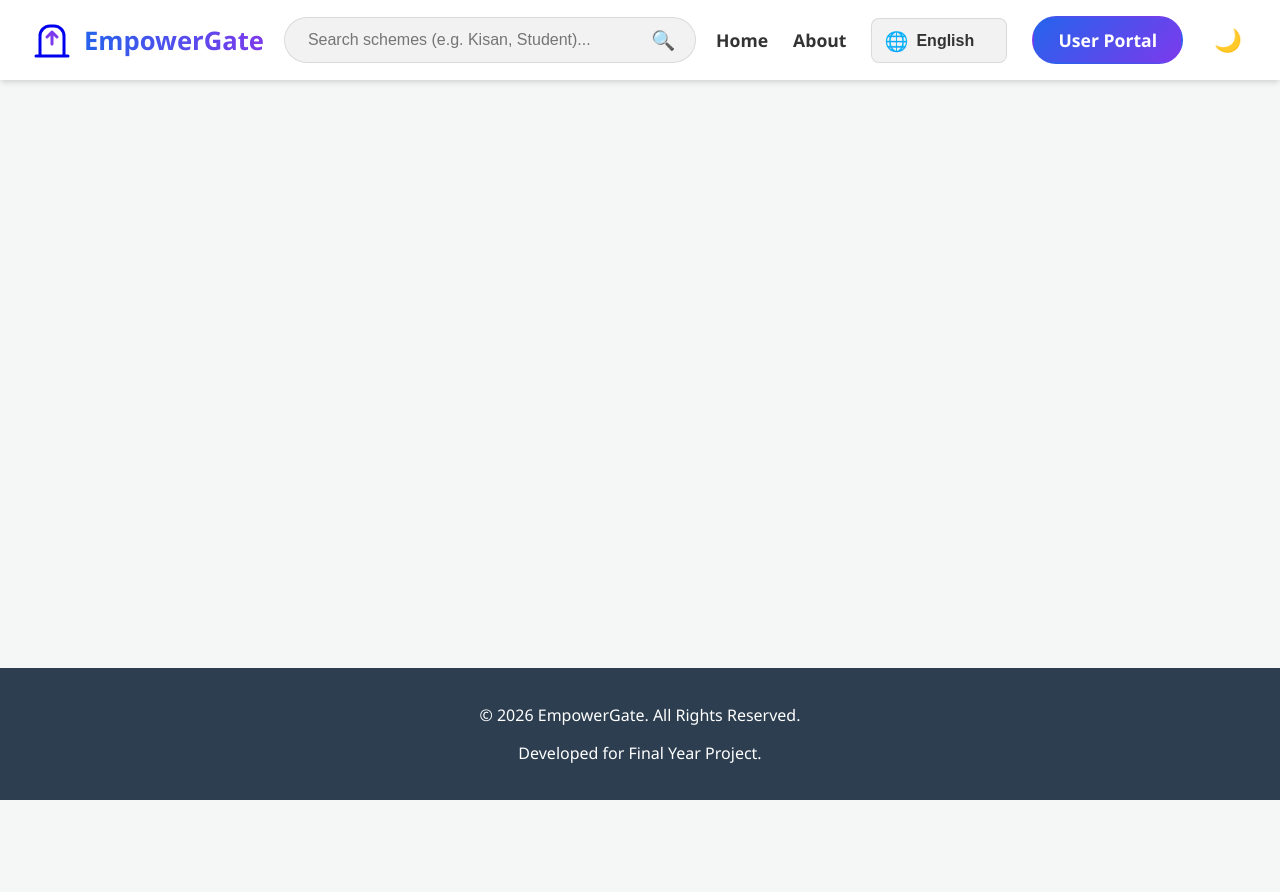
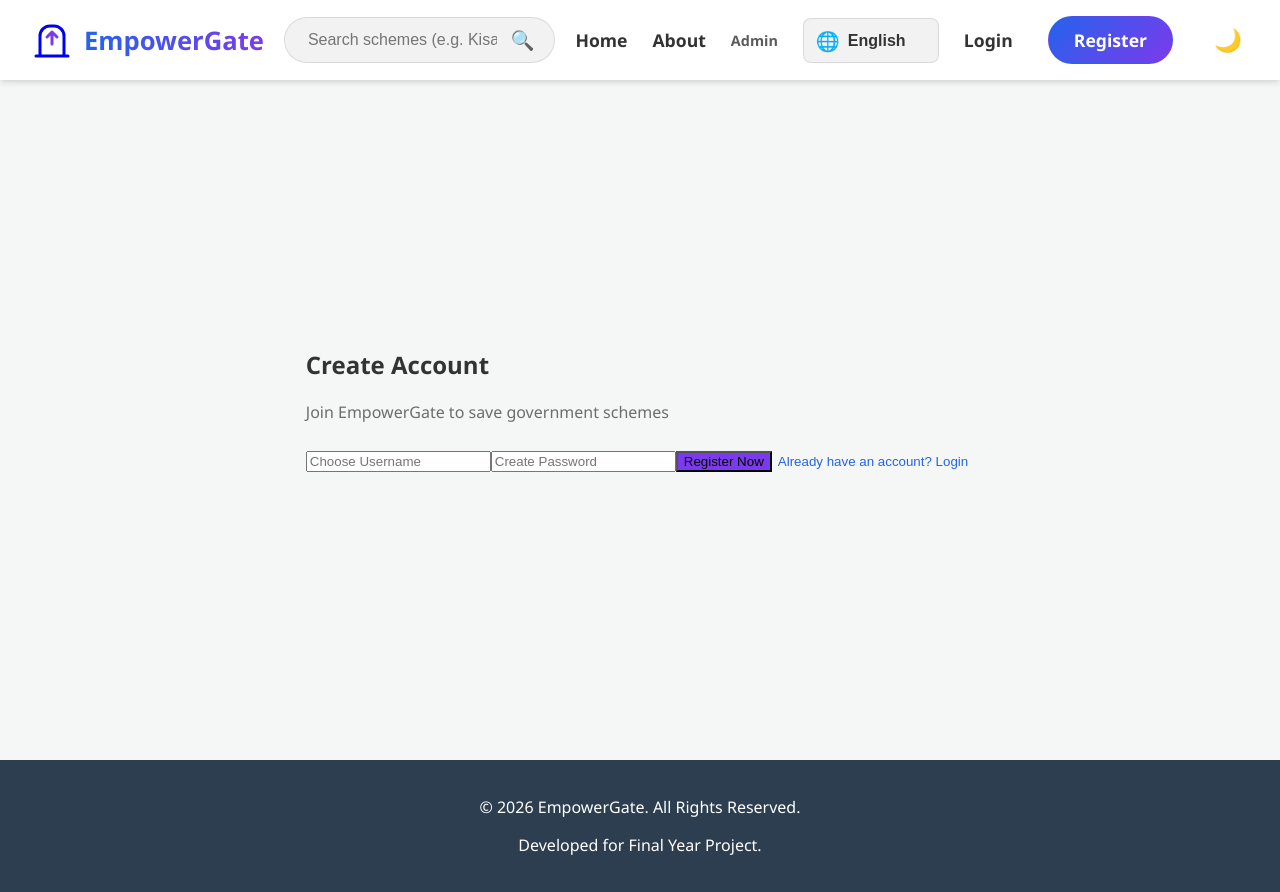
Before and after one commit to rathodraj475-alt/EmpowerGate, a React (Create React App) app in the folder EmpowerGate/frontend/: page /register in a window 1280 px wide. Before the commit the page ends 800 px from the top, so only its background shows below. Built offline with nearby package versions, Linux system fonts and the light colour scheme.

Commit message:
UI: Updated Navbar with dynamic Login/Register and Logout buttons

```diff
--- a/EmpowerGate/frontend/src/App.js
+++ b/EmpowerGate/frontend/src/App.js
@@ -6,10 +6,13 @@ import Home from './pages/Home';
 import Admin from './pages/Admin';
 import About from './pages/About';
 import Search from './pages/Search';
-import UserPortal from './pages/UserPortal'; // 🟢 Import User Dashboard
+import UserPortal from './pages/UserPortal';
+import Login from './pages/Login';
+import Register from './pages/Register';
 import './App.css';
 
 function App() {
+  // Theme management logic
   const storedTheme = localStorage.getItem('theme') || 'light';
   const [theme, setTheme] = useState(storedTheme);
 
@@ -25,16 +28,24 @@ function App() {
   return (
     <Router>
       <div className="App">
+        {/* Pass theme props to Navbar for the dark/light mode toggle */}
         <Navbar theme={theme} toggleTheme={toggleTheme} />
+
         <div className="content">
           <Routes>
+            {/* Core Application Routes */}
             <Route path="/" element={<Home />} />
             <Route path="/about" element={<About />} />
             <Route path="/admin" element={<Admin />} />
             <Route path="/search" element={<Search />} />
-            <Route path="/portal" element={<UserPortal />} /> {/* 🟢 Added User Dashboard Route */}
+            <Route path="/portal" element={<UserPortal />} />
+
+            {/* 🟢 NEW: Authentication Routes to fix Access Denied */}
+            <Route path="/login" element={<Login />} />
+            <Route path="/register" element={<Register />} />
           </Routes>
         </div>
+
         <Footer />
       </div>
     </Router>
--- a/EmpowerGate/frontend/src/components/Navbar.js
+++ b/EmpowerGate/frontend/src/components/Navbar.js
@@ -7,6 +7,9 @@ const Navbar = ({ theme, toggleTheme }) => {
   const { t, i18n } = useTranslation();
   const navigate = useNavigate();
   const [searchTerm, setSearchTerm] = useState('');
+
+  // 🟢 CHECK LOGIN STATUS
+  const user = localStorage.getItem('empowerUser');
 
   const changeLanguage = (lng) => {
     i18n.changeLanguage(lng);
@@ -18,6 +21,11 @@ const Navbar = ({ theme, toggleTheme }) => {
       navigate(`/search?q=${encodeURIComponent(searchTerm)}`);
       setSearchTerm('');
     }
+  };
+
+  const handleLogout = () => {
+    localStorage.removeItem('empowerUser');
+    navigate('/login');
   };
 
   return (
@@ -47,6 +55,9 @@ const Navbar = ({ theme, toggleTheme }) => {
         <Link to="/">{t('nav_home')}</Link>
         <Link to="/about">{t('nav_about')}</Link>
 
+        {/* 🟢 NEW: Admin Link for easy access */}
+        <Link to="/admin" style={{fontSize: '0.9rem', opacity: 0.8}}>Admin</Link>
+
         {/* Language Selector */}
         <div className="lang-wrapper">
           <span className="lang-icon">🌐</span>
@@ -61,17 +72,27 @@ const Navbar = ({ theme, toggleTheme }) => {
           </select>
         </div>
 
-        {/* 🟢 CHANGED: Sign In now directs to User Portal */}
-        <Link to="/portal" className="btn-signin">
-          {t('nav_portal')}
-        </Link>
+        {/* 🟢 DYNAMIC AUTH BUTTONS */}
+        {!user ? (
+          <>
+            <Link to="/login" className="btn-login-outline" style={{marginRight: '10px'}}>Login</Link>
+            <Link to="/register" className="btn-signin">Register</Link>
+          </>
+        ) : (
+          <>
+            <Link to="/portal" className="btn-signin">{t('nav_portal')}</Link>
+            <button onClick={handleLogout} className="logout-nav-btn" style={{background: 'none', border: '1px solid #ff4d4d', color: '#ff4d4d', padding: '5px 10px', borderRadius: '5px', cursor: 'pointer', marginLeft: '10px'}}>
+              Logout
+            </button>
+          </>
+        )}
 
         {/* Theme Toggle */}
         <button
           className="theme-toggle"
           onClick={toggleTheme}
           title="Toggle Theme"
-          style={{background:'none', border:'none', fontSize:'1.4rem', cursor:'pointer'}}
+          style={{background:'none', border:'none', fontSize:'1.4rem', cursor:'pointer', marginLeft: '10px'}}
         >
           {theme === 'light' ? '🌙' : '☀️'}
         </button>
--- /dev/null
+++ b/EmpowerGate/frontend/src/pages/Login.js
@@ -0,0 +1,54 @@
+import React, { useState } from 'react';
+import axios from 'axios';
+import { useNavigate } from 'react-router-dom';
+import '../App.css';
+
+const API_URL = "https://empowergate-backend.onrender.com";
+
+const Login = () => {
+    const [formData, setFormData] = useState({ username: '', password: '' });
+    const [loading, setLoading] = useState(false);
+    const navigate = useNavigate();
+
+    const handleSubmit = async (e) => {
+        e.preventDefault();
+        setLoading(true);
+        try {
+            const res = await axios.post(`${API_URL}/api/login`, formData);
+            // 🟢 CRITICAL: Saving the 'key' your User Portal needs
+            localStorage.setItem('empowerUser', JSON.stringify(res.data.user));
+            alert("Login Successful!");
+            navigate('/portal'); // Redirect straight to the portal
+        } catch (err) {
+            alert(err.response?.data?.message || "Login Failed. Check your backend logs.");
+        } finally {
+            setLoading(false);
+        }
+    };
+
+    return (
+        <div className="login-container">
+            <form onSubmit={handleSubmit} className="login-form">
+                <h2>Citizen Login</h2>
+                <input
+                    type="text"
+                    placeholder="Username"
+                    onChange={(e) => setFormData({...formData, username: e.target.value})}
+                    required
+                />
+                <input
+                    type="password"
+                    placeholder="Password"
+                    onChange={(e) => setFormData({...formData, password: e.target.value})}
+                    required
+                />
+                <button type="submit" disabled={loading}>
+                    {loading ? "Authenticating..." : "Login to EmpowerGate"}
+                </button>
+                <p>Don't have an account? Contact Admin or Register.</p>
+            </form>
+        </div>
+    );
+};
+
+export default Login;
--- /dev/null
+++ b/EmpowerGate/frontend/src/pages/Register.js
@@ -0,0 +1,64 @@
+import React, { useState } from 'react';
+import axios from 'axios';
+import { useNavigate } from 'react-router-dom';
+import '../App.css';
+
+// 🟢 LIVE BACKEND URL
+const API_URL = "https://empowergate-backend.onrender.com";
+
+const Register = () => {
+    const [formData, setFormData] = useState({ username: '', password: '' });
+    const [loading, setLoading] = useState(false);
+    const navigate = useNavigate();
+
+    const handleSubmit = async (e) => {
+        e.preventDefault();
+        setLoading(true);
+        try {
+            // Sends new user data to your PostgreSQL via Render
+            await axios.post(`${API_URL}/api/register`, formData);
+            alert("Registration Successful! Please login.");
+            navigate('/login'); // Redirect to login page after success
+        } catch (err) {
+            alert(err.response?.data?.message || "Registration failed. Try a different username.");
+        } finally {
+            setLoading(false);
+        }
+    };
+
+    return (
+        <div className="login-container">
+            <form onSubmit={handleSubmit} className="login-form">
+                <h2>Create Account</h2>
+                <p style={{marginBottom: '20px', opacity: 0.7}}>Join EmpowerGate to save government schemes</p>
+
+                <input
+                    type="text"
+                    placeholder="Choose Username"
+                    onChange={(e) => setFormData({...formData, username: e.target.value})}
+                    required
+                />
+                <input
+                    type="password"
+                    placeholder="Create Password"
+                    onChange={(e) => setFormData({...formData, password: e.target.value})}
+                    required
+                />
+
+                <button type="submit" disabled={loading} style={{background: 'var(--secondary-color)'}}>
+                    {loading ? "Creating Account..." : "Register Now"}
+                </button>
+
+                <button
+                    type="button"
+                    onClick={() => navigate('/login')}
+                    style={{background: 'none', color: 'var(--primary-color)', border: 'none', marginTop: '10px', cursor: 'pointer'}}
+                >
+                    Already have an account? Login
+                </button>
+            </form>
+        </div>
+    );
+};
+
+export default Register;
```
